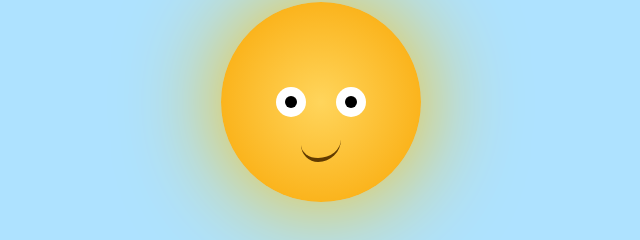
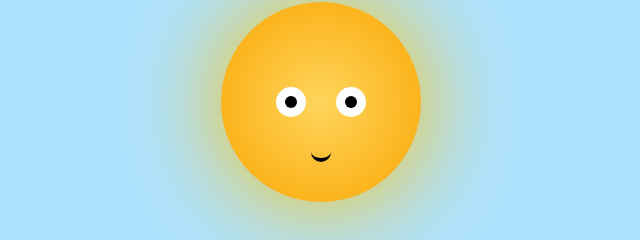
Before and after one commit to GVinGit/olho-que-segue-o-cursor, a plain HTML site: page index.html in a window 1280 px wide. Shown: the part 298-538 px from the top of the page, 319-959 px from the left. Drawn offline with Linux system fonts and the light colour scheme.

Commit message:
Update index.html

```diff
--- a/index.html
+++ b/index.html
@@ -56,10 +56,10 @@
     .smile {
       position: absolute;
       bottom: 40px;
-      width: 40px;
-      height: 50px;
-      border-bottom: 4px solid #613b00;
-      border-radius: 0 0 40px 30px;
+      width: 20px;
+      height: 10px;
+      border-bottom: 4px solid #000000;
+      border-radius: 0 0 10px 10px;
     }
 
     @keyframes spin {
```
